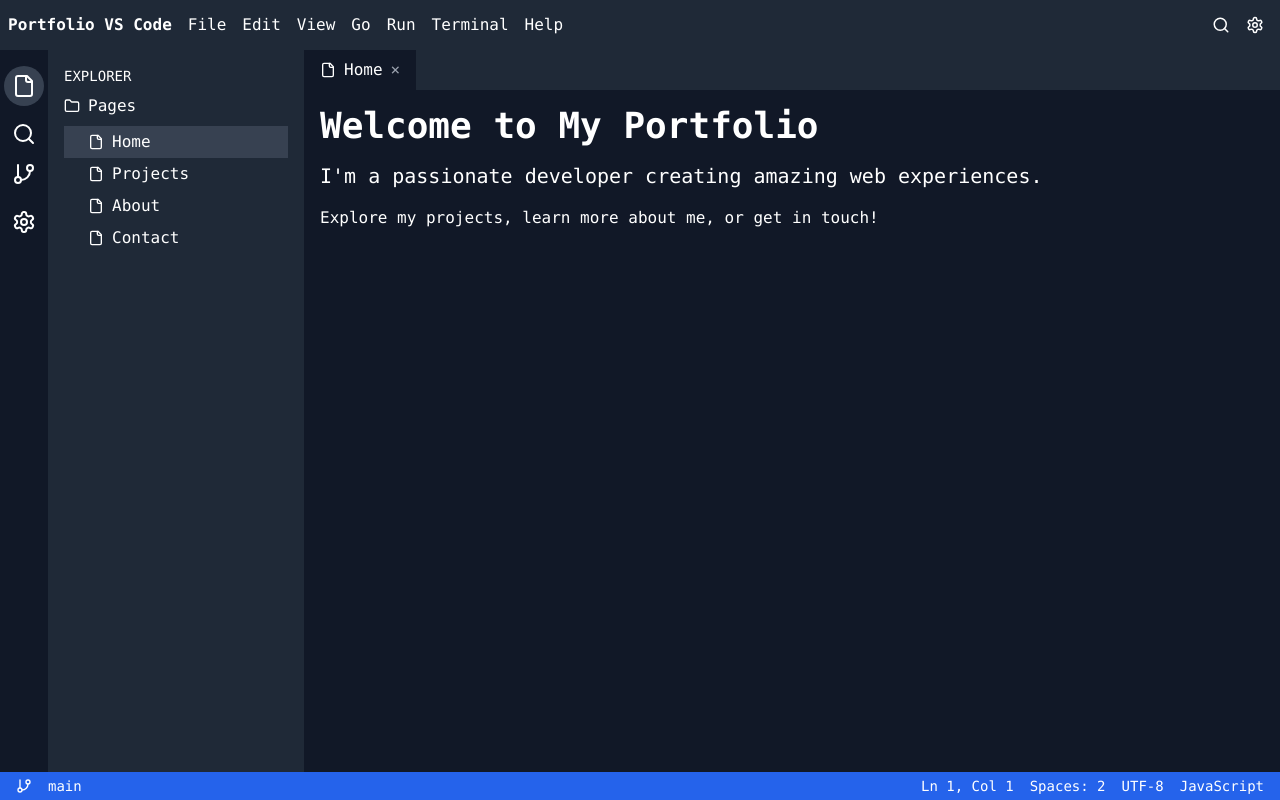
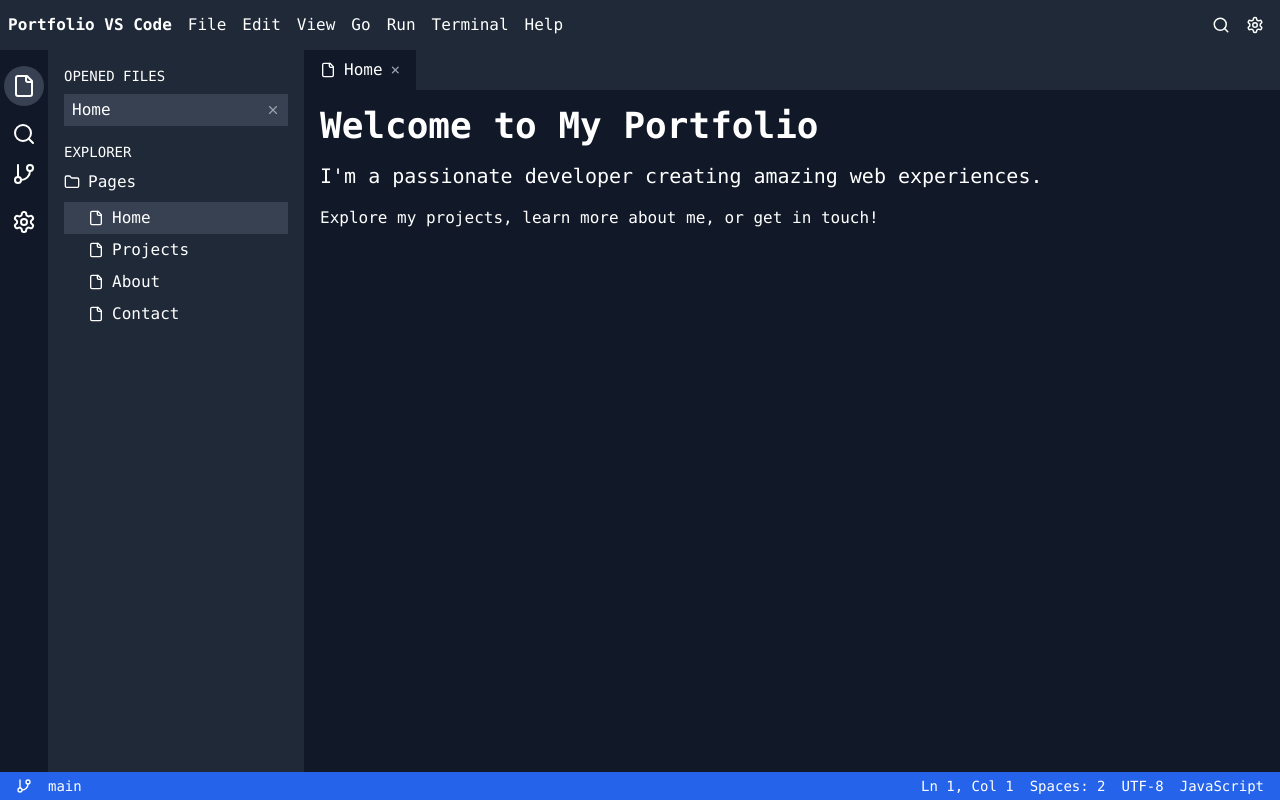
Before and after one commit to luizevolutto/vscode-portfolio-haven, a React (Vite) app: page / in a window 1280 px wide. Built offline with nearby package versions, Linux system fonts and the light colour scheme.

Commit message:
Add opened files section
Created a new section for "opened files" above the explorer in the layout component.
[skip gpt_engineer]

```diff
--- a/src/components/Layout.jsx
+++ b/src/components/Layout.jsx
@@ -1,6 +1,6 @@
 import React, { useState, useEffect } from 'react';
 import { Link, Outlet, useLocation } from 'react-router-dom';
-import { FileIcon, FolderIcon, SettingsIcon, SearchIcon, GitBranchIcon, BellIcon, ChevronRightIcon, ChevronLeftIcon } from 'lucide-react';
+import { FileIcon, FolderIcon, SettingsIcon, SearchIcon, GitBranchIcon, BellIcon, ChevronRightIcon, ChevronLeftIcon, XIcon } from 'lucide-react';
 import SettingsMenu from './SettingsMenu';
 
 const Layout = () => {
@@ -9,6 +9,7 @@ const Layout = () => {
   const [theme, setTheme] = useState('dark');
   const [isSettingsOpen, setIsSettingsOpen] = useState(false);
   const [isExplorerOpen, setIsExplorerOpen] = useState(true);
+  const [openFiles, setOpenFiles] = useState(['Home']);
   const location = useLocation();
 
   const pages = [
@@ -23,6 +24,9 @@ const Layout = () => {
       setOpenTabs([...openTabs, pageName]);
     }
     setActiveTab(pageName);
+    if (!openFiles.includes(pageName)) {
+      setOpenFiles([...openFiles, pageName]);
+    }
   };
 
   const handleTabClose = (pageName, e) => {
@@ -33,6 +37,8 @@ const Layout = () => {
     if (activeTab === pageName) {
       setActiveTab(newTabs[newTabs.length - 1] || 'Home');
     }
+    const newOpenFiles = openFiles.filter((file) => file !== pageName);
+    setOpenFiles(newOpenFiles);
   };
 
   const toggleTheme = () => {
@@ -89,6 +95,28 @@ const Layout = () => {
         {/* File explorer */}
         {isExplorerOpen && (
           <div className={`w-64 ${theme === 'dark' ? 'bg-gray-800' : 'bg-gray-200'} p-4 overflow-y-auto`}>
+            {/* Opened Files section */}
+            <div className="mb-4">
+              <h2 className="text-sm uppercase mb-2">Opened Files</h2>
+              {openFiles.map((file) => (
+                <div
+                  key={file}
+                  className={`flex items-center justify-between py-1 px-2 ${
+                    activeTab === file ? (theme === 'dark' ? 'bg-gray-700' : 'bg-gray-300') : ''
+                  } hover:${theme === 'dark' ? 'bg-gray-700' : 'bg-gray-300'} cursor-pointer`}
+                  onClick={() => handleTabClick(file)}
+                >
+                  <span>{file}</span>
+                  <button
+                    onClick={(e) => handleTabClose(file, e)}
+                    className={`${theme === 'dark' ? 'text-gray-400 hover:text-white' : 'text-gray-600 hover:text-black'}`}
+                  >
+                    <XIcon size={14} />
+                  </button>
+                </div>
+              ))}
+            </div>
+
             <h2 className="text-sm uppercase mb-2">Explorer</h2>
             <div className="mb-4">
               <div className="flex items-center mb-2">
```
